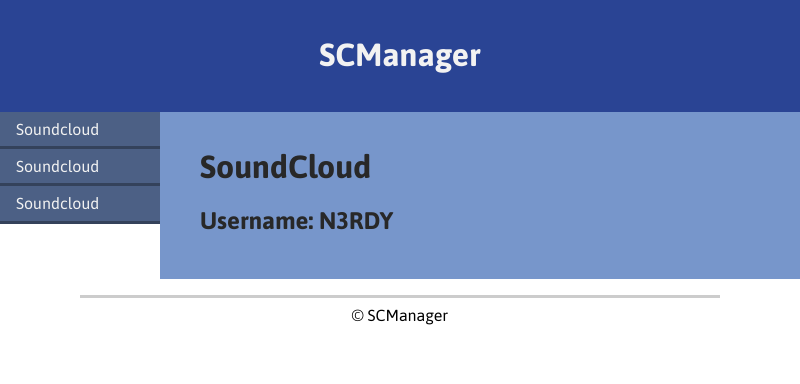
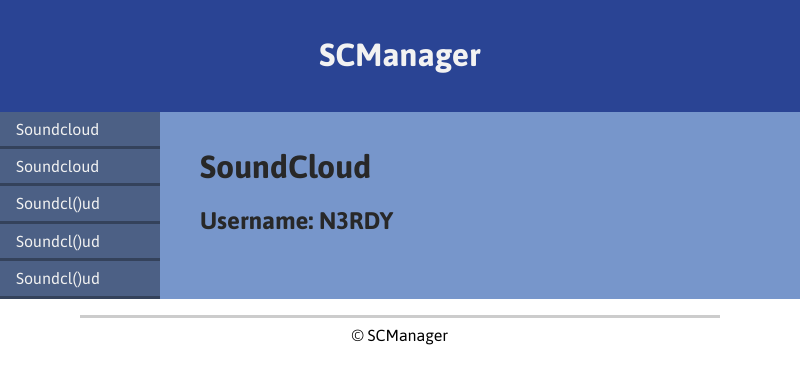
Before and after one commit to Amangoapp/amango, an Electron app: page frontend/index.pug in a window 800 px wide. Drawn offline with nearby package versions, Linux system fonts and the light colour scheme; files that its build step writes are made by us from their sources.

Commit message:
Major frontend changes, including adding flexbox

```diff
--- a/frontend/index.pug
+++ b/frontend/index.pug
@@ -11,18 +11,21 @@
     .title-bar
     header
       h1 SCManager
+    .wrapper
 
-    .side-bar
-      .side-item
-        a(href='#') Soundcloud
-      .side-item
-        a(href='#') Soundcloud
-      .side-item
-        a(href='#') Soundcloud
-    .main
-      h1
-        | SoundCloud
+      .side-bar
+        .side-item
+          a(href='#') Soundcloud
+        .side-item
+          a(href='#') Soundcloud
+        .side-item
+          a(href='#') Soundcl()ud
+        .side-item
+          a(href='#') Soundcl()ud
+        .side-item
+          a(href='#') Soundcl()ud
+      .main
+        h1 SoundCloud
         h2 Username: N3RDY
 
-    .clear
     footer &copy; SCManager
--- a/frontend/styles.css
+++ b/frontend/styles.css
@@ -1,5 +1,6 @@
-body {
+html, body {
   font-family: 'Asap', sans-serif;
+  height: 100%;
 }
 .title-bar {
   height: 22px;
@@ -19,11 +20,14 @@
   font-size: 300%;
 }
 .side-bar {
-  float: left;
   background-color: #4c6085;
   width: 20%;
-  height: 100%;
   color: #f2f2f2;
+  -ms-flex: 0 100px;
+  -webkit-box-flex:  0;
+  -moz-box-flex:  0;
+  -ms-box-flex:  0;
+  box-flex:  0;
 }
 .side-bar a {
   display: block;
@@ -34,10 +38,15 @@
 }
 .main {
   background-color: #7796cb;
-  width: 75%;
-  float: right;
   padding: 2% 0 3% 5%;
   color: #282828;
+  min-height: 100%;
+  -ms-flex: 1;
+  -webkit-box-flex: 1;
+  -moz-box-flex: 1;
+  -ms-box-flex: 1;
+  box-flex: 1;
+  width: 75%;
 }
 .clear {
   clear: both;
@@ -53,3 +62,16 @@
   text-align: center;
   width: 80%;
 }
+
+.wrapper {
+  display:  display: -ms-flexbox;
+  display: -webkit-box;
+  display: -moz-box;
+  display: -ms-box;
+  display: box;
+  -ms-flex-direction: row;
+  -webkit-box-orient: horizontal;
+  -moz-box-orient: horizontal;
+  -ms-box-orient: horizontal;
+  box-orient: horizontal;
+}
```
Also changed, not shown: frontend/index.html (added).
